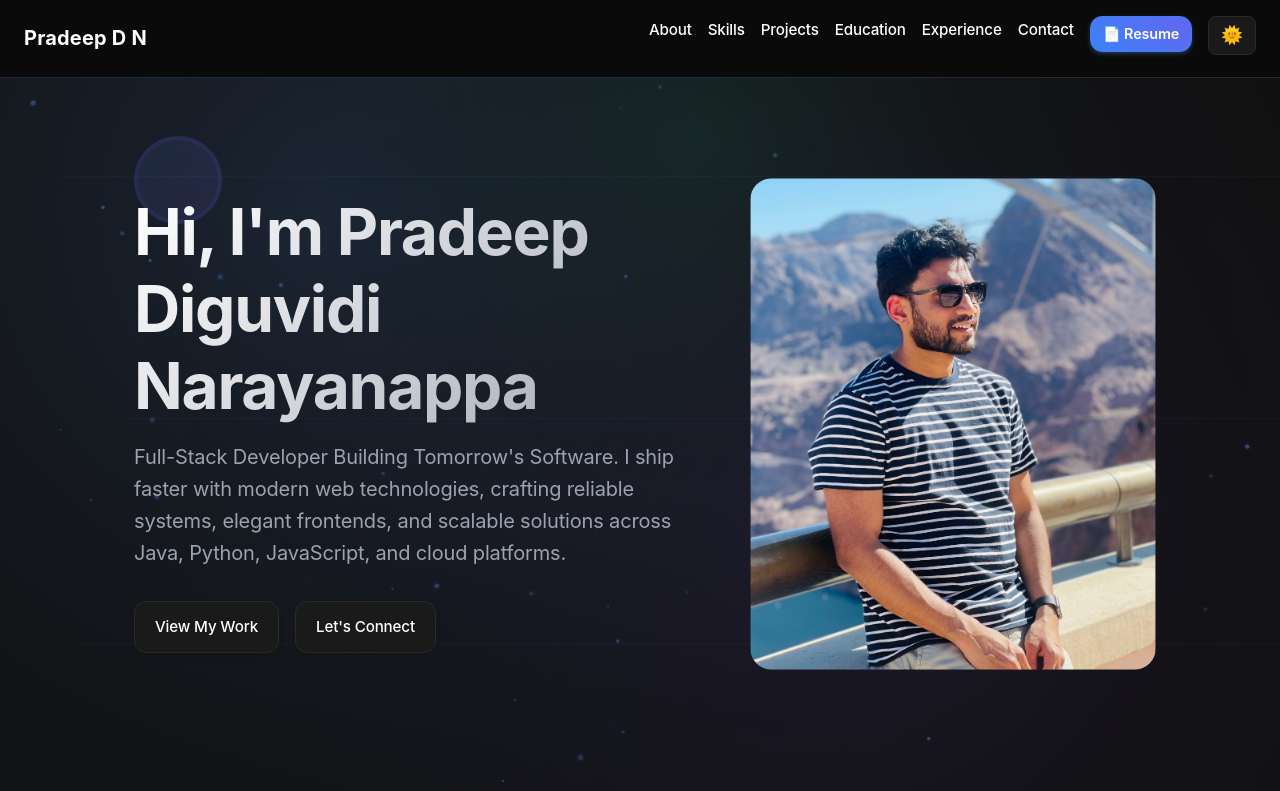
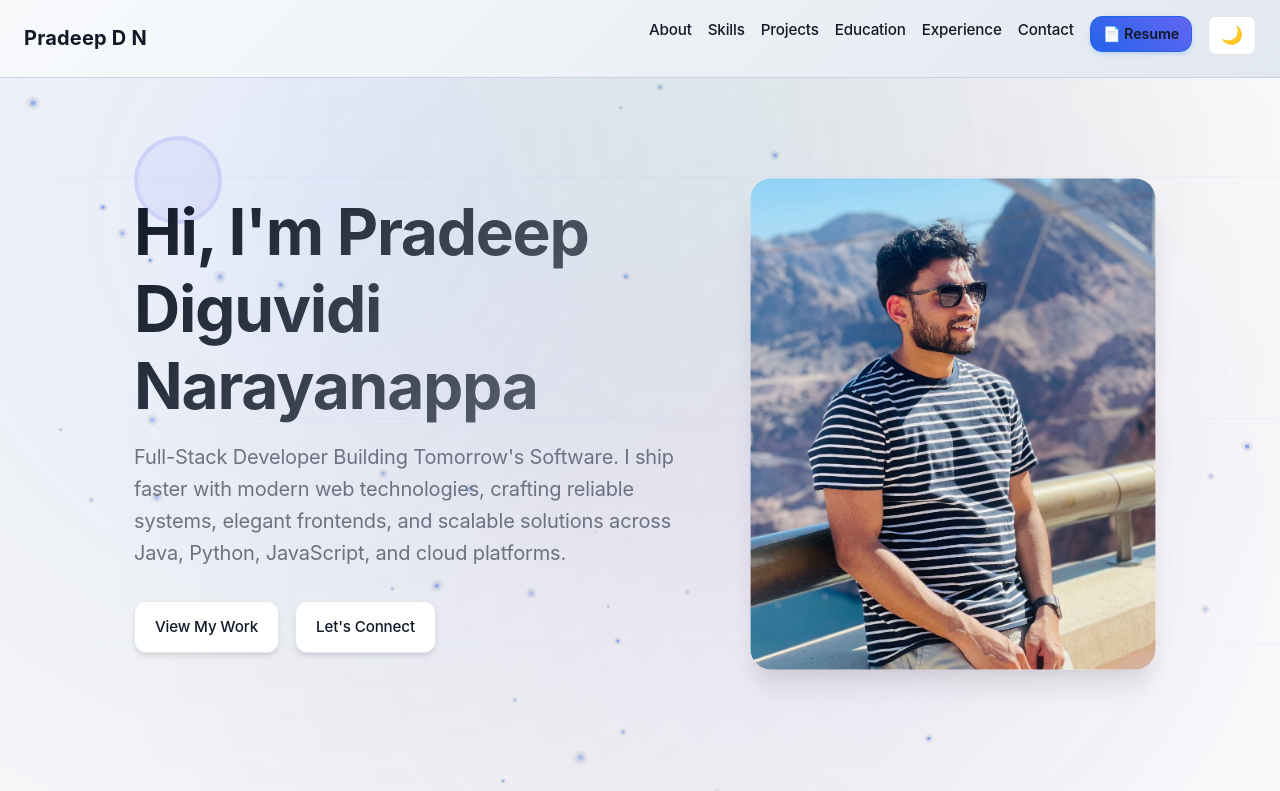
Before and after one commit to pradeepdn/pradeepdn-blog, a plain HTML site: page index.html in a window 1280 px wide. Shown: the top 791 px of the page. Drawn offline with Linux system fonts and the light colour scheme.

Commit message:
Add system theme integration - automatically follows device appearance settings with manual override capability

```diff
--- a/script.js
+++ b/script.js
@@ -27,28 +27,60 @@ const themeToggle = document.getElementById('theme-toggle');
 const root = document.documentElement;
 const THEME_KEY = 'theme-preference';
 
+function getSystemTheme() {
+  return window.matchMedia('(prefers-color-scheme: dark)').matches ? 'dark' : 'light';
+}
+
 function getPreferredTheme() {
   const stored = localStorage.getItem(THEME_KEY);
   if (stored === 'light' || stored === 'dark') return stored;
-  return 'dark';
+  // If no preference stored, follow system theme
+  return getSystemTheme();
 }
 
 function applyTheme(theme) {
   root.setAttribute('data-theme', theme);
+  if (themeToggle) {
+    const isFollowingSystem = !localStorage.getItem(THEME_KEY);
+    themeToggle.textContent = theme === 'dark' ? '🌞' : '🌙';
+    themeToggle.title = isFollowingSystem ?
+      `Currently following system theme (${theme}). Click to override.` :
+      `Theme set to ${theme}. Click to toggle.`;
+  }
 }
 
 function toggleTheme() {
-  const current = root.getAttribute('data-theme') || 'dark';
+  const current = root.getAttribute('data-theme') || getSystemTheme();
   const next = current === 'dark' ? 'light' : 'dark';
   localStorage.setItem(THEME_KEY, next);
   applyTheme(next);
-  if (themeToggle) themeToggle.textContent = next === 'dark' ? '🌞' : '🌙';
 }
 
+function resetToSystemTheme() {
+  localStorage.removeItem(THEME_KEY);
+  applyTheme(getSystemTheme());
+}
+
+// Listen for system theme changes
+const mediaQuery = window.matchMedia('(prefers-color-scheme: dark)');
+function handleSystemThemeChange(e) {
+  // Only follow system theme if user hasn't set a manual preference
+  if (!localStorage.getItem(THEME_KEY)) {
+    applyTheme(e.matches ? 'dark' : 'light');
+  }
+}
+
+// Use addEventListener for modern browsers, fallback to addListener for older ones
+if (mediaQuery.addEventListener) {
+  mediaQuery.addEventListener('change', handleSystemThemeChange);
+} else {
+  mediaQuery.addListener(handleSystemThemeChange);
+}
+
+// Initialize theme
 applyTheme(getPreferredTheme());
 if (themeToggle) {
   themeToggle.addEventListener('click', toggleTheme);
-  themeToggle.textContent = (root.getAttribute('data-theme') === 'dark') ? '🌞' : '🌙';
 }
 
 // Footer year
--- a/styles.css
+++ b/styles.css
@@ -30,7 +30,24 @@ html[data-theme="light"]:root {
   --shadow-lg: 0 20px 25px -5px rgba(0, 0, 0, 0.1), 0 10px 10px -5px rgba(0, 0, 0, 0.04);
 }
 
-html[data-theme="dark"]:root {
+html[data-theme="dark"]/* Default theme - follows system preference */
+:root {
+  --bg: #ffffff;
+  --text: #111827;
+  --muted: #6b7280;
+  --card: #ffffff;
+  --border: #e5e7eb;
+  --brand: #2563eb;
+  --brand-600: #1d4ed8;
+  --accent: #0284c7;
+  --accent-hover: #0369a1;
+  --shadow: 0 4px 6px -1px rgba(0, 0, 0, 0.1), 0 2px 4px -1px rgba(0, 0, 0, 0.06);
+  --shadow-lg: 0 20px 25px -5p rgba(0, 0, 0, 0.1), 0 10px 10px -5p rgba(0, 0, 0, 0.04);
+}
+
+/* System dark mode preference */
+@media (prefers-color-scheme: dark) {
+  :root {
     --bg: #111111;
     --text: #ffffff;
     --muted: #9ca3af;
@@ -41,7 +58,8 @@ html[data-theme="dark"]:root {
     --accent: #0ea5e9;
     --accent-hover: #0284c7;
     --shadow: 0 4px 6px -1px rgba(0, 0, 0, 0.1), 0 2px 4px -1px rgba(0, 0, 0, 0.06);
-  --shadow-lg: 0 20px 25px -5px rgba(0, 0, 0, 0.1), 0 10px 10px -5p rgba(0, 0, 0, 0.04);
+    --shadow-lg: 0 20px 25px -5p rgba(0, 0, 0, 0.1), 0 10px 10px -5p rgba(0, 0, 0, 0.04);
+  }
 }
 
 * { box-sizing: border-box; }
```
Lines whose indentation alone changed are shown as unchanged.
